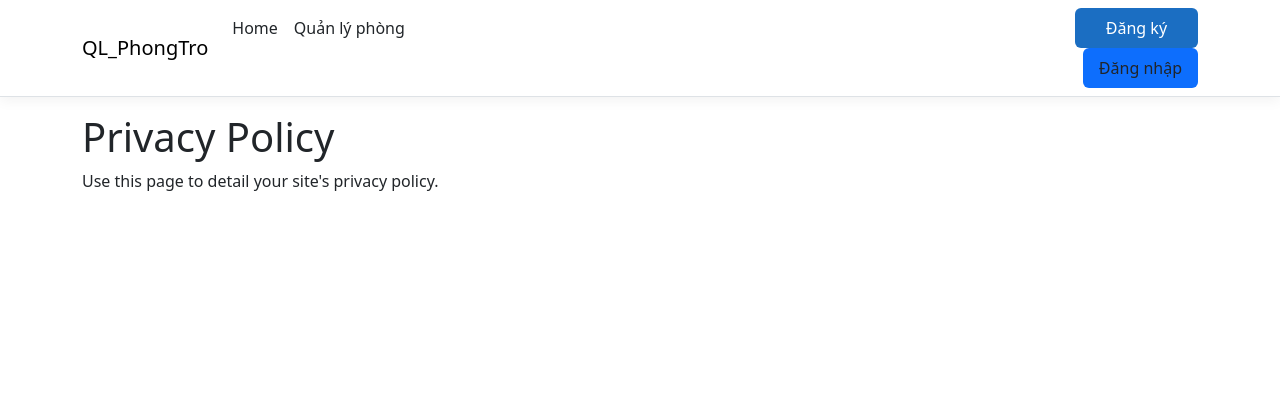
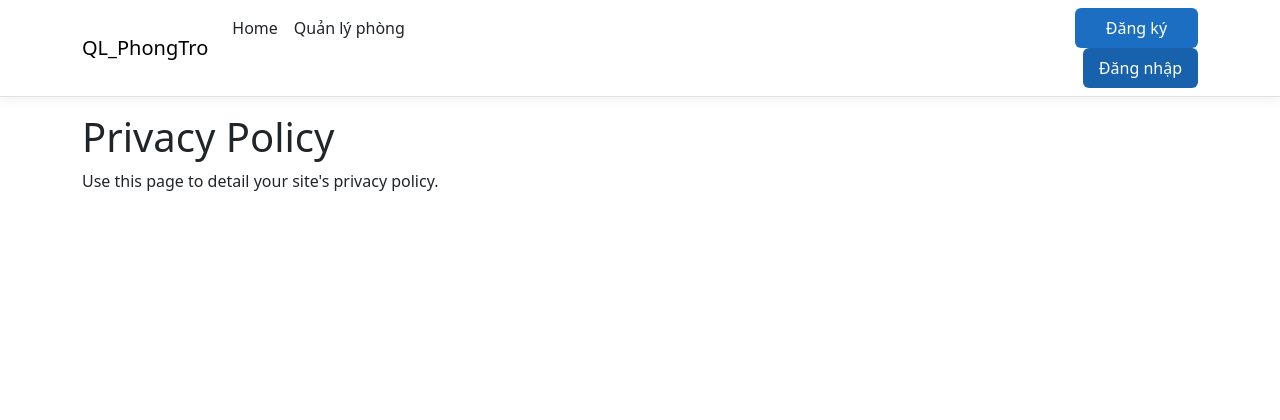
Before and after one commit to Anh49132/TTCSK12C3N1_QLPhongTro, an ASP.NET Core app: page /Home/Privacy in a window 1280 px wide, with the pointer over the restyled element. Shown: the top 420 px of the page. Run offline with ASP.NET Core 8, Linux system fonts and the light colour scheme; the project's own start-up code is not run, and a stand-in starts its controllers and pages.

Commit message:
fix(ui): thêm CSS hover nhất quán cho navbar auth buttons (không sửa Bootstrap gốc)

```diff
--- a/QL_PhongTro/wwwroot/css/site.css
+++ b/QL_PhongTro/wwwroot/css/site.css
@@ -72,3 +72,12 @@ body {
 .form-floating > .form-control-plaintext:focus::placeholder, .form-floating > .form-control:focus::placeholder {
   text-align: start;
 }
+
+/* Override Bootstrap hover for navbar auth buttons — consistent blue tone */
+#authButtons .btn-outline-primary:hover,
+#authButtons .btn-primary:hover,
+#authButtons .btn-danger:hover {
+  background-color: #1861ac !important;
+  border-color: #1861ac !important;
+  color: #fff !important;
+}
```
